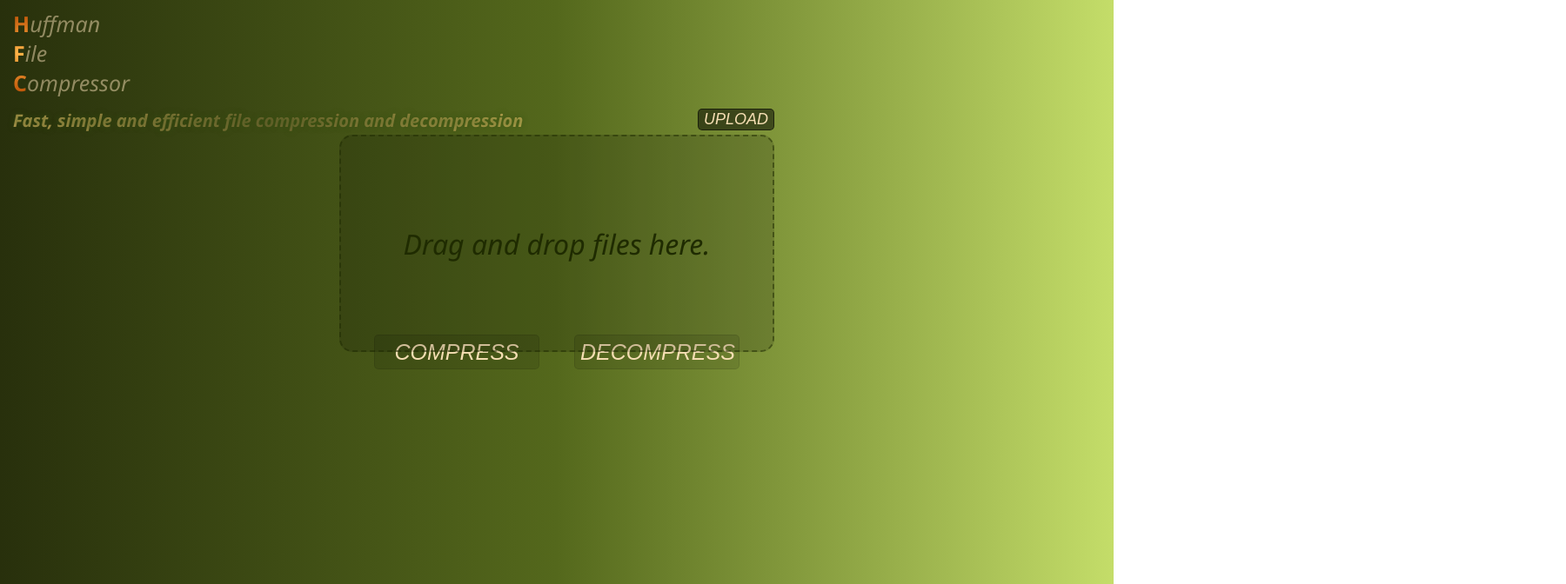
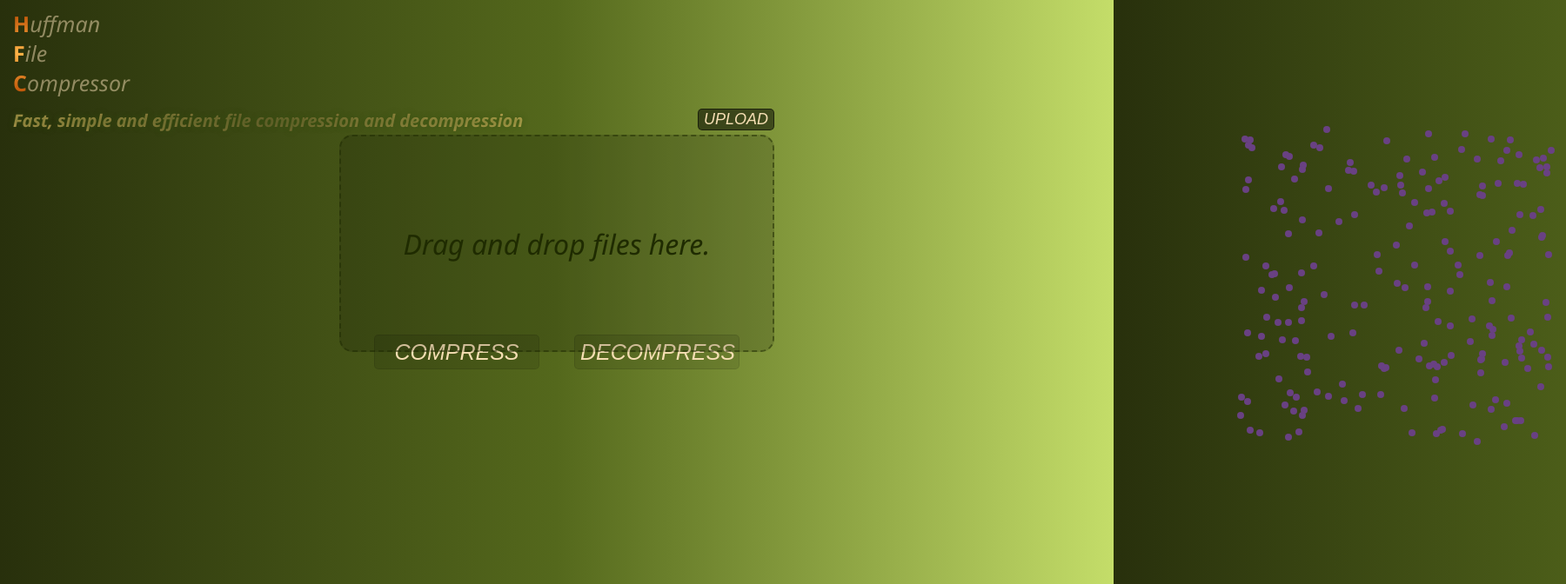
Before and after one commit to tBarzz/HuffmanFileCompressor, a React app in the folder frontend/: page / in a window 1280 px wide. Shown: the top 672 px of the page at 87% size, 1800 px wide, since content can reach past the window. Built offline with nearby package versions, Linux system fonts and the light colour scheme; the HTML template or start-up script is replaced by a standard one.

Commit message:
Completed working version

```diff
--- a/frontend/src/App.css
+++ b/frontend/src/App.css
@@ -310,3 +310,23 @@
   -webkit-background-clip: text;
   color:transparent;
 }
+
+.DataAnimation {
+  margin-top: -300px;
+  margin-left: 1400px;
+}
+.RHSAnimation {
+  position: relative;
+  width: 400px;
+  height: 400px;
+}
+.point {
+  width: 8px;
+  height: 8px;
+  background: rgb(105,65,131);
+  border-radius: 50%;
+
+  position: absolute;
+
+  transition: 0.5s;
+}
--- a/frontend/src/HomePage.jsx
+++ b/frontend/src/HomePage.jsx
@@ -4,6 +4,7 @@ import OperationsButtons from "./components/OperationsButtons"
 import DownloadButton from "./components/DownloadButton";
 import ProcessBarAnimation from "./components/ProcessBarAnimation";
 import ErrorDisplay from "./components/ErrorDisplay";
+import RHSAnimation from "./components/RHSAnimation";
 
 function HomePage(){
     const [selectedFile, setSelectedFile] = useState(null);
@@ -41,6 +42,10 @@ function HomePage(){
                 />
             </div>
 
+            <div className = "DataAnimation">
+                <RHSAnimation />
+            </div>
+
             {status === "processing" && (
                 <div className = "ProcessBar">
                     <ProcessBarAnimation />
--- /dev/null
+++ b/frontend/src/components/RHSAnimation.jsx
@@ -0,0 +1,55 @@
+import { useEffect, useState } from "react";
+
+function randomCoordinates(min, max) {
+    return Math.floor(Math.random() * (max - min + 1)) +min;
+}
+function generatePositions(pointCount) {
+    return Array.from({length : pointCount}, () => ({
+        scatteredX: randomCoordinates(20, 380),
+        scatteredY: randomCoordinates(20, 380),
+
+        clusteredX: randomCoordinates(150, 250),
+        clusteredY: randomCoordinates(150, 250)
+    }));
+}
+const pointCount = 200;
+const positions = generatePositions(pointCount);
+
+function RHSAnimation() {
+
+    const [clustered, setClustered] = useState(false);
+    const [isHovered, setIsHovered] = useState(false);
+
+    useEffect(() => {
+
+        if(!isHovered) return;
+
+        setClustered(prev => !prev);
+
+        const interval = setInterval(() => {
+            setClustered(prev => !prev);
+        }, 1000);
+
+        return () => clearInterval(interval);
+    }, [isHovered]);
+
+    return(
+        <div className = "RHSAnimation"
+            onMouseEnter={ () => setIsHovered(true) }
+            onMouseLeave={ () => setIsHovered(false) }
+        >
+            {Array.from({length:pointCount},(_,i) => (
+                <div
+                    className = "point"
+                    key = {i}
+                    style = {{
+                        left: clustered ? positions[i].clusteredX : positions[i].scatteredX,
+                        top: clustered ? positions[i].clusteredY : positions[i].scatteredY
+                    }}></div>
+
+            ))}
+        </div>
+    );
+}
+
+export default RHSAnimation;
```
